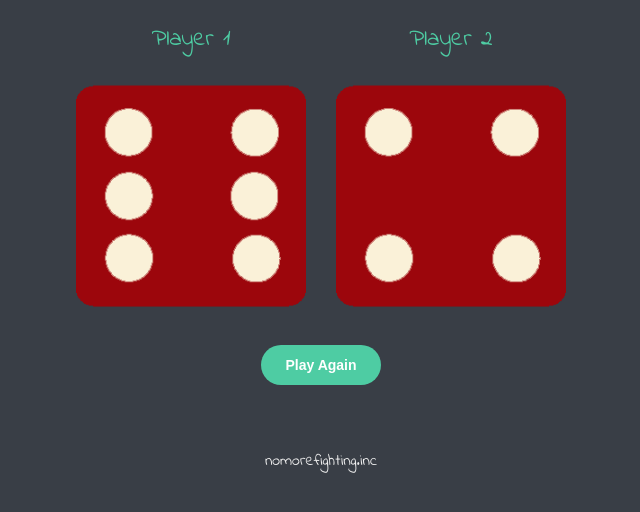
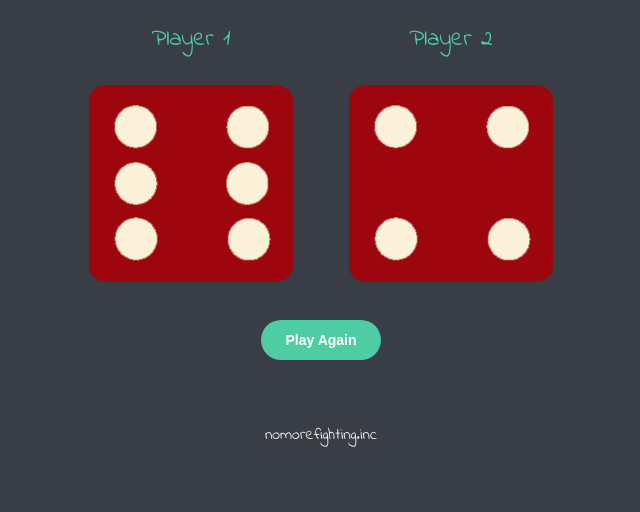
Before and after one commit to Code70x7/Dicegame, a plain HTML site: page index.html in a window 1280 px wide. Shown: the part 122-634 px from the top of the page, without its empty margins (319-959 px from the left). Drawn offline with Linux system fonts and the light colour scheme.

Commit message:
dice smaller

```diff
--- a/styles.css
+++ b/styles.css
@@ -28,8 +28,8 @@ p {
 }
 
 img {
-  width: 90%;
-  max-width: 400px;
+  width: 80%;
+  max-width: 300px;
 }
 
 footer {
```
